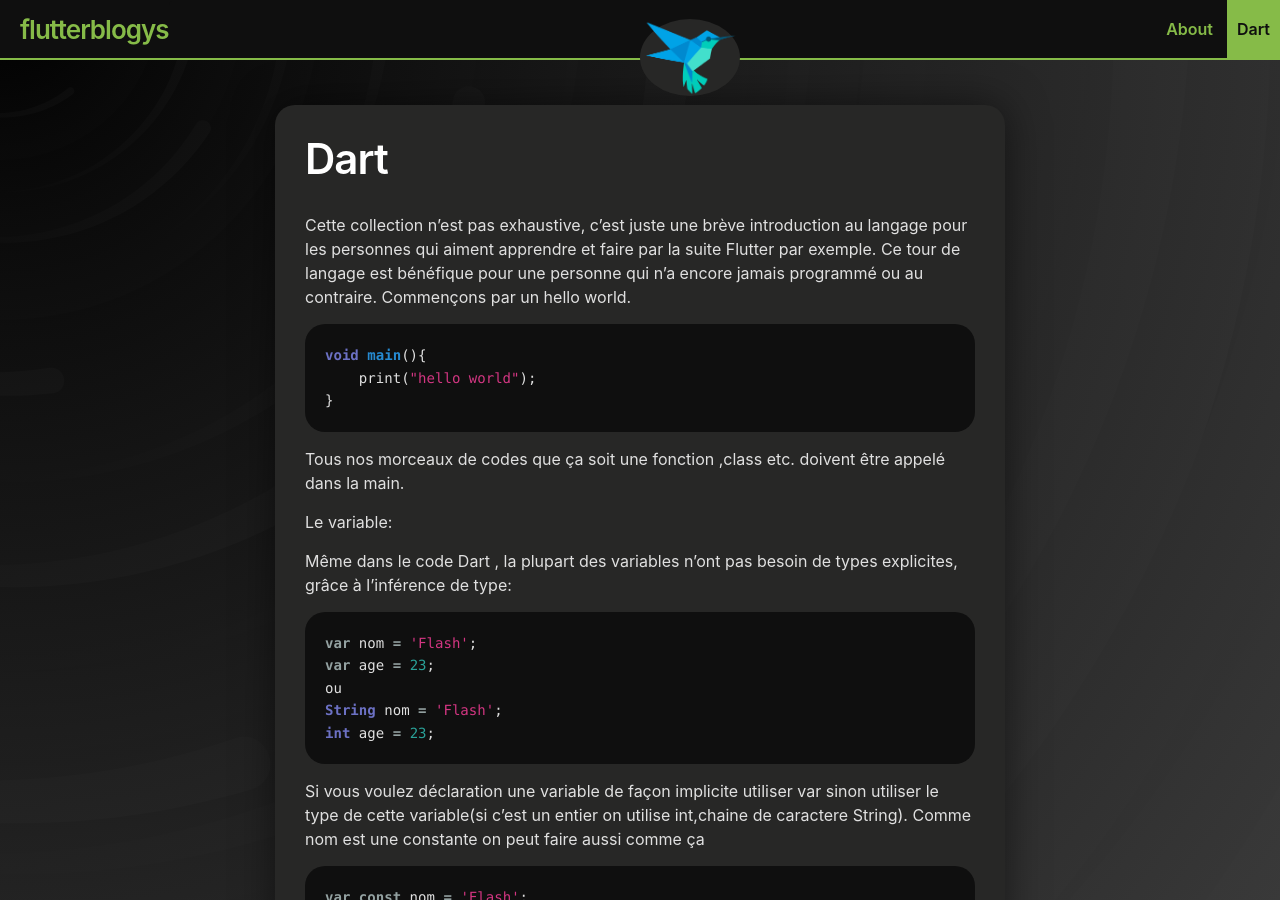
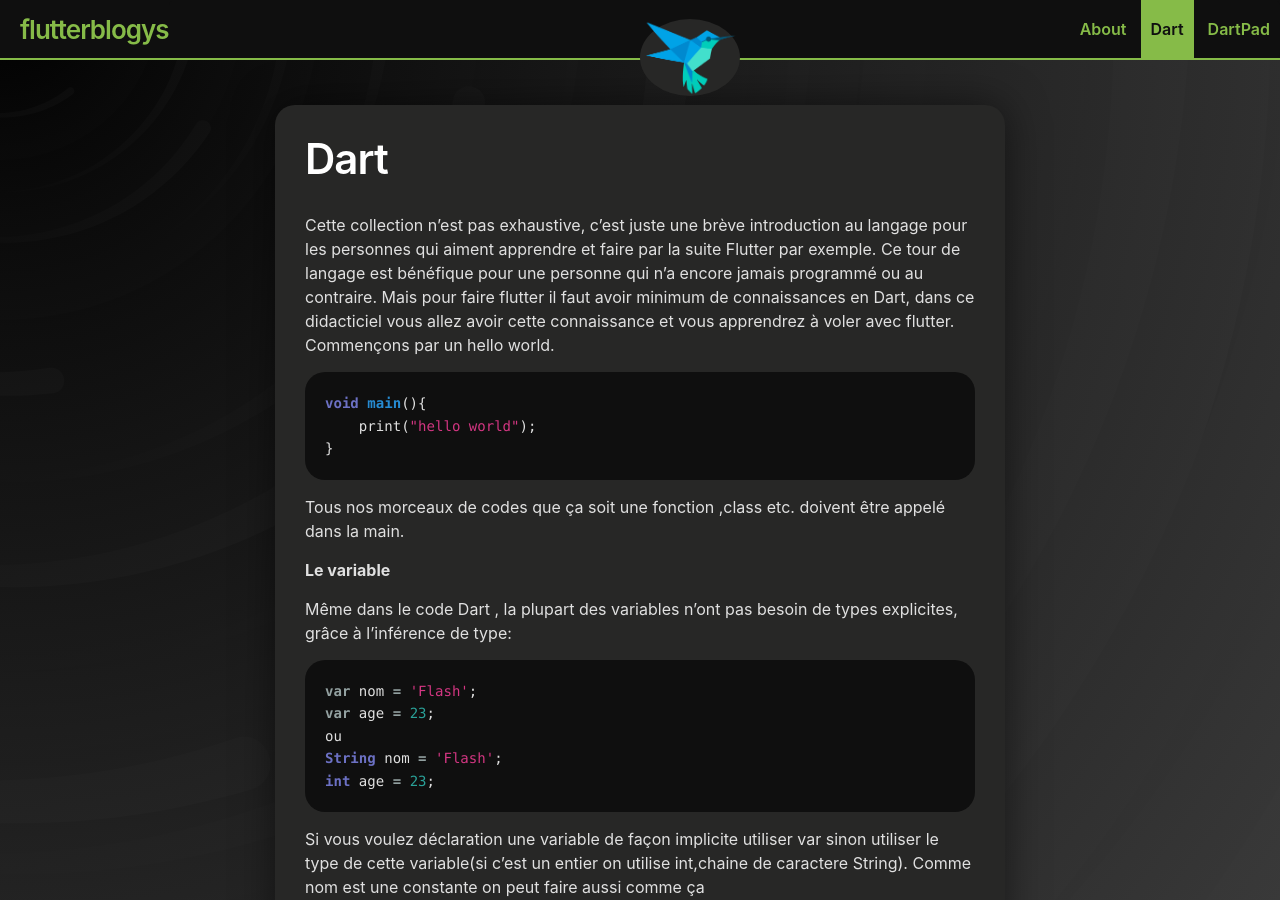
Before and after one commit to AdamMusa/flutterblogys, a Jekyll site: the page built from dart.md, in a window 1280 px wide and 900 px high. Built offline with Jekyll 4.4.1, drawn with Linux system fonts in a browser that asks for light colours; comment, search, counter and statistics services are not loaded.

Commit message:
added dartpad

```diff
--- a/dart.md
+++ b/dart.md
@@ -4,7 +4,8 @@ title: Dart
 permalink: /tour/langage/dart
 ---
 
-Cette collection n'est pas exhaustive, c'est juste une brève introduction au langage pour les personnes qui aiment apprendre et faire par la suite Flutter par exemple. Ce tour de langage est bénéfique pour une personne qui n'a encore jamais programmé ou au contraire. Commençons par un hello world.
+Cette collection n'est pas exhaustive, c'est juste une brève introduction au langage pour les personnes qui aiment apprendre et faire par la suite Flutter par exemple. Ce tour de langage est bénéfique pour une personne qui n'a encore jamais programmé ou au contraire. Mais pour faire flutter il faut avoir minimum de connaissances en Dart, dans ce didacticiel vous allez avoir cette connaissance et vous apprendrez à voler avec flutter.
+Commençons par un hello world.
 
 {% highlight dart %}
 void main(){
@@ -14,7 +15,7 @@ void main(){
 
 Tous nos morceaux de codes que ça soit une fonction ,class etc. doivent être appelé dans la main.
 
-Le variable:
+**Le variable**
 
 Même dans le code Dart , la plupart des variables n'ont pas besoin de types explicites, grâce à l'inférence de type:
 
@@ -36,7 +37,7 @@ final nom = "Flash";
 Les mots clés final et const sont utilisés pour déclarer des constantes. Dart empêche de modifier les valeurs d'une variable déclarée à l'aide du mot clé final ou const. Ces mots clés peuvent être utilisés conjointement avec le type de données de la variable ou à la place du mot clé var .
 Le mot clé const est utilisé pour représenter une constante au moment de la compilation. Les variables déclarées à l'aide du mot clé const sont implicitement finales.
 
-Structure conditionnelle
+**Structure conditionnelle**
 
 Dart prend en charge les instructions de flux de contrôle habituelles:
 
```
Also changed, not shown: _posts/2020-06-02-pourquoi-flutter.md (+1 -1 lines), dartpad.md (added, +7 -0 lines).
